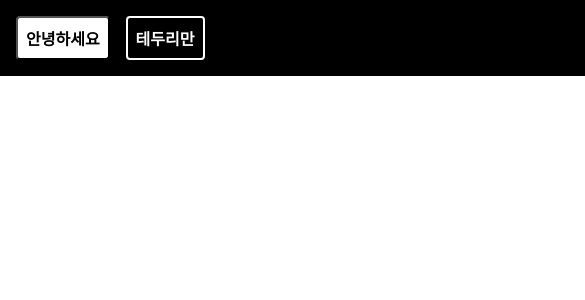
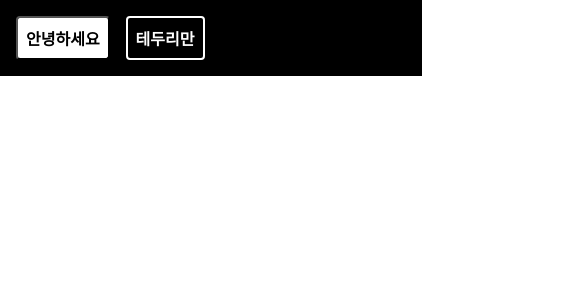
Before and after one commit to JihyeSeo1120/styling-react, a React app: page / in a window 390 px wide. Shown: the top 300 px of the page, 585 px wide, since content can reach past the window. Built offline with nearby package versions, Linux system fonts and the light colour scheme.

Commit message:
styled-components - 내장  media query 함수 이용

```diff
--- a/src/StyledComponent.js
+++ b/src/StyledComponent.js
@@ -1,4 +1,20 @@
 import styled, { css } from "styled-components";
+
+const sizes ={
+  desktop : 1024,
+  tablet: 768
+};
+
+//styled-components의 내장 기능 : size객체에 따라 자동으로 media query 함수 만들어줌
+const media = Object.keys(sizes).reduce((acc, label) => {
+  acc[label] = (...args) => css`
+    @media (max-width: ${sizes[label] / 16}em) {
+      ${css(...args)};
+    }
+  `;
+
+  return acc;
+}, {});
 
 const Box = styled.div`
   //props로 넣어 준 값을 직접 전달해 줄 수 있다.
@@ -9,12 +25,9 @@
   //반응형
   width: 1024px;
   margin: 0 auto;
-  @media (max-width: 1024px) {
-    width: 768px;
-  }
-  @media (max-width: 768px) {
-    width: 100%auto;
-  }
+  ${media.desktop`width: 768px;`}
+  ${media.tablet`width: 100%;`}
+
 `;
 
 const Button = styled.button`
```
